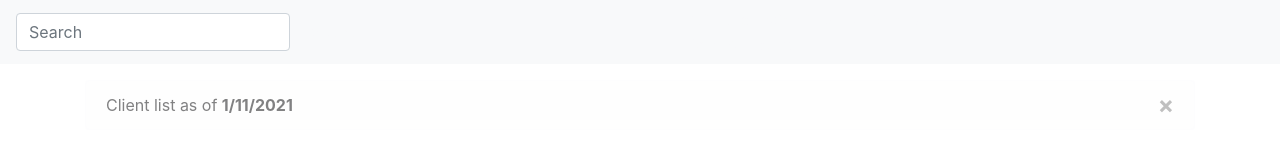
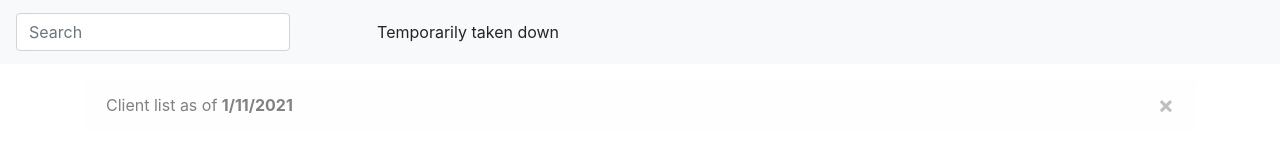
Before and after one commit to rjmartin73/Projects-ClientList, a website with bundled scripts: page ClientList.html in a window 1280 px wide. Built offline with nearby package versions, Linux system fonts and the light colour scheme; no server answers.

Commit message:
Added a note

```diff
--- a/ClientList.html
+++ b/ClientList.html
@@ -42,6 +42,7 @@
 			<input id="searchbox" class="form-control mr-sm-2" type="text" placeholder="Search" aria-label="Search">
 
 			<div id="submit" class="btn btn-outline-light my-2 my-sm-0">Search</div>
+			<div>Temporarily taken down</div>
 			<!--<div class="ml-5">
 				<select name="ct-version" id="ct_version" onchange="performSearch(click,'version',this.value)">
 					<option value="">Select Version</option>
```
